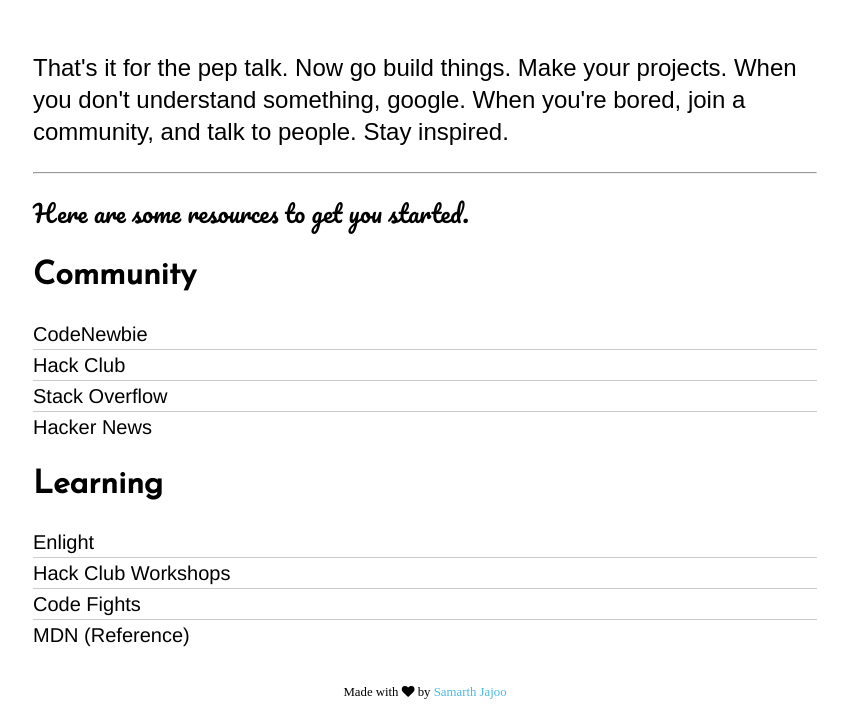
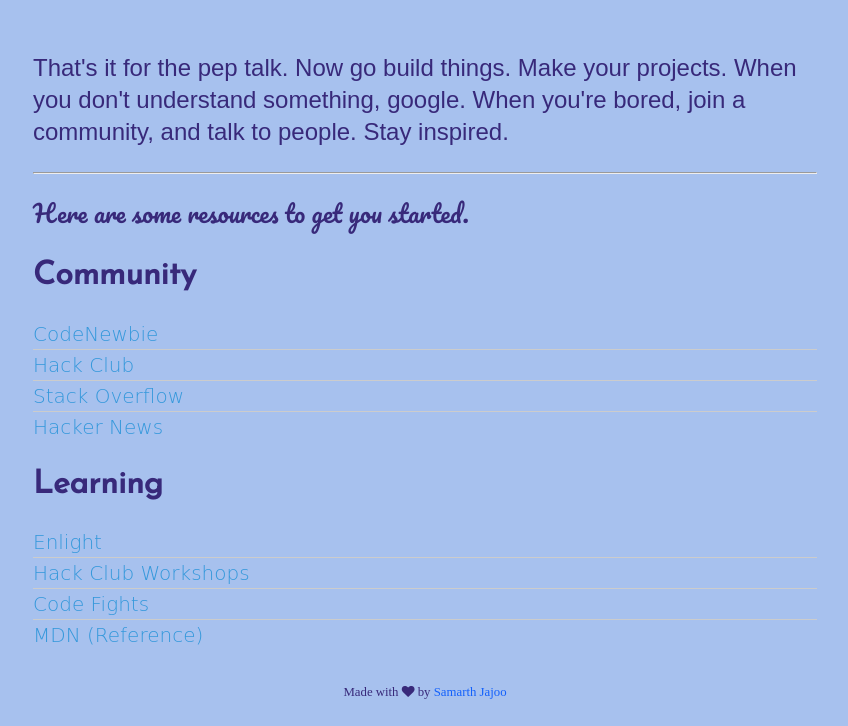
Before and after one commit to jajoosam/code, a plain HTML site: page index.html in a window 1280 px wide. Shown: the part 680-1406 px from the top of the page, without its empty margins (215-1063 px from the left). Drawn offline with Linux system fonts and the light colour scheme; a script that the page names is missing; a web font is replaced by a local one.

Commit message:
Better Style

```diff
--- a/styles.css
+++ b/styles.css
@@ -3,6 +3,8 @@ html {
 	margin: 0 auto;
 	padding: 10px;
     line-height: 2em;
+	background-color: #A7C1EE;
+	color: #38297A;
 }
 
 p {
@@ -53,7 +55,7 @@ ul {
 }
 
 li {
-  font: 200 20px/1.5 Helvetica, Verdana, sans-serif;
+  font: 200 20px/1.5 'Muli', cursive;
   border-bottom: 1px solid #ccc;
 }
 
@@ -63,7 +65,7 @@ li:last-child {
 
 li a {
   text-decoration: none;
-  color: #000;
+  color: #3498DB;
 
   -webkit-transition: font-size 0.3s ease, background-color 0.3s ease;
   -moz-transition: font-size 0.3s ease, background-color 0.3s ease;
@@ -71,13 +73,12 @@ li a {
   -ms-transition: font-size 0.3s ease, background-color 0.3s ease;
   transition: font-size 0.3s ease, background-color 0.3s ease;
   display: block;
-  width: 200px;
 }
 
 li a:hover {
-  font-size: 30px;
+  font-size: 25px;
   font-style: italic;
-  background: #f6f6f6;
+  background: #4B75C3;
 }
 
 footer{
@@ -89,5 +90,5 @@ footer{
 
 footer a{
     text-decoration: none;
-    color: #47BBE0;
+    color: #1260FC;
 }
```
